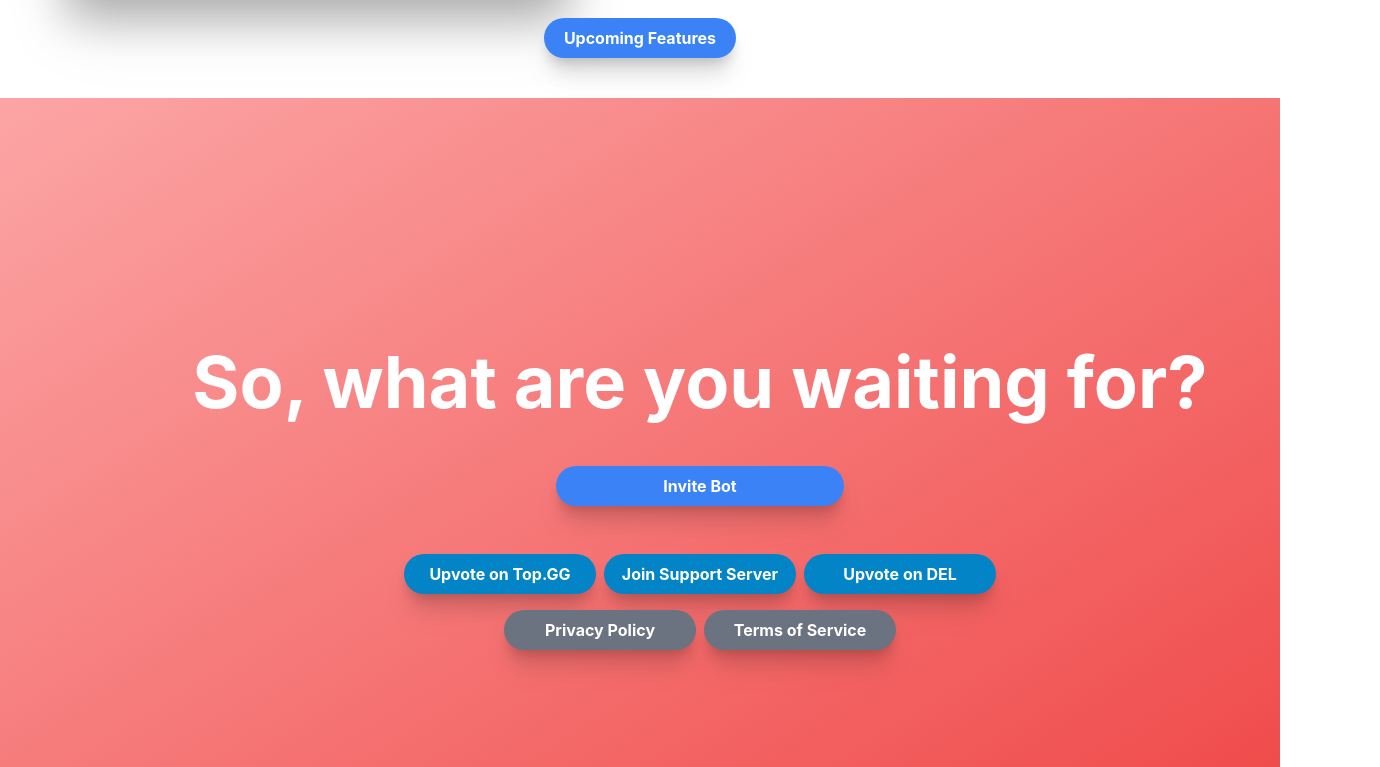
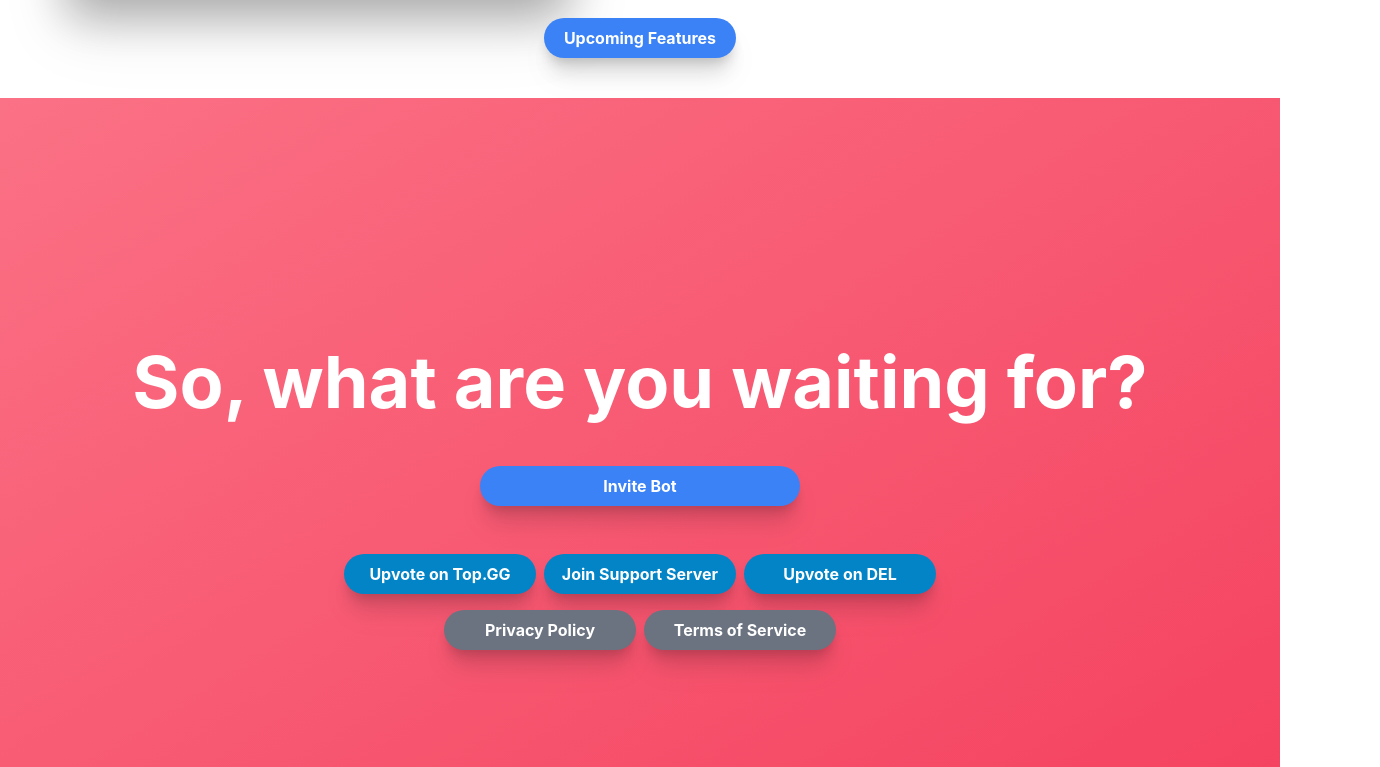
Before and after one commit to TechGeekGamer/timeout-track-website, a React (Create React App) app: page /#/ in a window 1280 px wide. Shown: the part 1493-2260 px from the top of the page, 1380 px wide, since content can reach past the window. Built offline with nearby package versions, Linux system fonts and the light colour scheme.

Commit message:
Add buttons to privacy policy and ToS

```diff
--- a/src/pages/home/Home.js
+++ b/src/pages/home/Home.js
@@ -17,6 +17,14 @@ function openSupportServerInvite() {
   window.open("https://discord.gg/zaK2YAMH4u");
 }
 
+function openPP() {
+  window.open("docs/TimeoutTrackPrivacyPolicy.pdf");
+}
+
+function openTOS() {
+  window.open("docs/TimeoutTrackTermsofService.pdf");
+}
+
 function scrollToFeatures() {
   document
     .getElementById("featuresSection")
@@ -27,7 +35,7 @@ function Home() {
   return (
     <div>
       {/* Main */}
-      <div className="mx-auto h-screen grid bg-gradient-to-br from-red-300 to-red-500 px-5">
+      <div className="mx-auto h-screen grid bg-gradient-to-br from-rose-400 to-rose-500 px-5">
         <div className="my-auto">
           <div className="text-center">
             <div className="inline-flex gap-2">
@@ -165,8 +173,8 @@ function Home() {
       </div>
 
       {/* CTA */}
-      <div className="mx-auto h-screen grid bg-gradient-to-br from-red-300 to-red-500 px-5">
-        <div className="my-auto">
+      <div className="mx-auto h-screen grid bg-gradient-to-br from-rose-400 to-rose-500 px-5">
+        <div className="my-auto container">
           <div className="text-center">
             <div className="inline-flex gap-2">
               <h1 className="text-center text-7xl py-2 font-bold text-white">
@@ -174,30 +182,33 @@ function Home() {
               </h1>
             </div>
           </div>
-          <div className="text-center py-10 md:px-96">
-            <div className="">
+          <div className="text-center py-10">
             <button
-                className="btn-primary hover:scale-x-105 transition-all place-self-center w-72"
+              className="btn-primary hover:scale-x-105 transition-all w-80"
               onClick={openAddBot}
             >
               Invite Bot
             </button>
           </div>
-          </div>
-          <div className="text-center py-2 md:px-96">
-            <div className="inline-flex gap-2 flex-col md:flex-row">
+          <div className="text-center py-2">
+            <div className="inline-flex gap-2 flex-col md:flex-row content-center">
+              <div>
                 <button
                   className="btn-info hover:scale-105 transition-all w-48"
                   onClick={openTogGG}
                 >
                   Upvote on Top.GG
                 </button>
+              </div>
+              <div>
                 <button
                   className="btn-info hover:scale-105 transition-all w-48"
                   onClick={openSupportServerInvite}
                 >
                   Join Support Server
                 </button>
+              </div>
+              <div>
                 <button
                   className="btn-info hover:scale-105 transition-all w-48"
                   onClick={openDEL}
@@ -206,17 +217,18 @@ function Home() {
                 </button>
               </div>
             </div>
+          </div>
           <div className="text-center py-2">
             <div className="inline-flex gap-2 flex-col md:flex-row">
               <button
                 className="btn-secondary hover:scale-105 transition-all w-48"
-                onClick={openTogGG}
+                onClick={openPP}
               >
                 Privacy Policy
               </button>
               <button
                 className="btn-secondary hover:scale-105 transition-all w-48"
-                onClick={openSupportServerInvite}
+                onClick={openTOS}
               >
                 Terms of Service
               </button>
```
Lines whose indentation alone changed are shown as unchanged.
